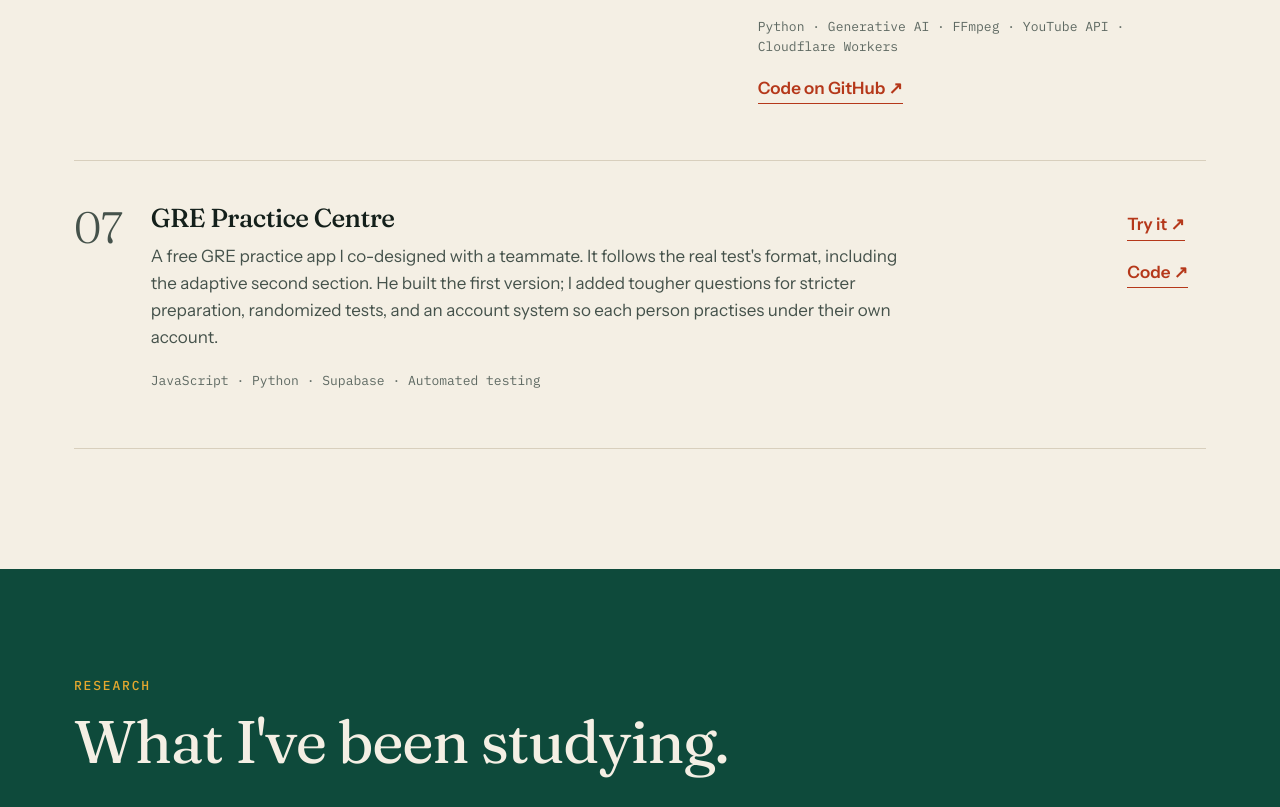
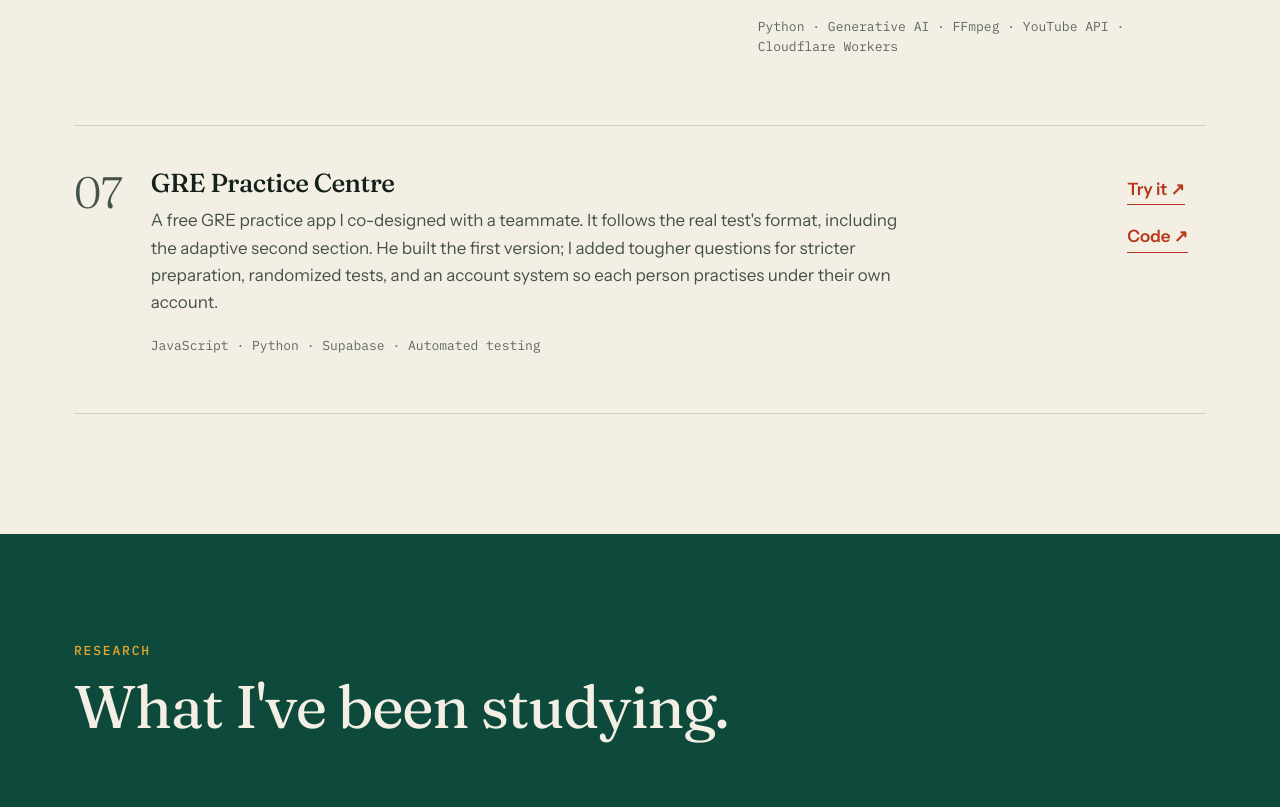
Before and after one commit to rrraiyan/rrraiyan.github.io, a plain HTML site: page index.html in a window 1280 px wide. Shown: the part 5939-6746 px from the top of the page. Drawn offline with Linux system fonts and the light colour scheme.

Commit message:
Remove link to private YouTube Autopilot repo
Co-Authored-By: Claude Opus 5.5 <noreply@anthropic.com>

```diff
--- a/index.html
+++ b/index.html
@@ -218,7 +218,6 @@
       <p><b>YouTube Autopilot</b> finds trending topics that fit the channel, researches them, writes and fact-checks a script, narrates it, adds footage and captions, and packages one long video with 2 or 3 Shorts. Every claim in the script must quote a source, and the code rejects any quote it can't find in that source.</p>
       <p>From the dashboard I approve topics and videos, edit titles and tags, and handle comments. It reads new comments, drafts replies and posts the ones I approve, or posts simple ones by itself within a daily limit when I switch that on. It learns from what I approve and reject. Uploading the video stays my job.</p>
       <p class="tags">Python · Generative AI · FFmpeg · YouTube API · Cloudflare Workers</p>
-      <a class="link" href="https://github.com/rrraiyan/youtube-autopilot" target="_blank" rel="noopener">Code on GitHub ↗</a>
     </div>
     <div class="ch-fig rv">
       <div class="card yt-card">
```
